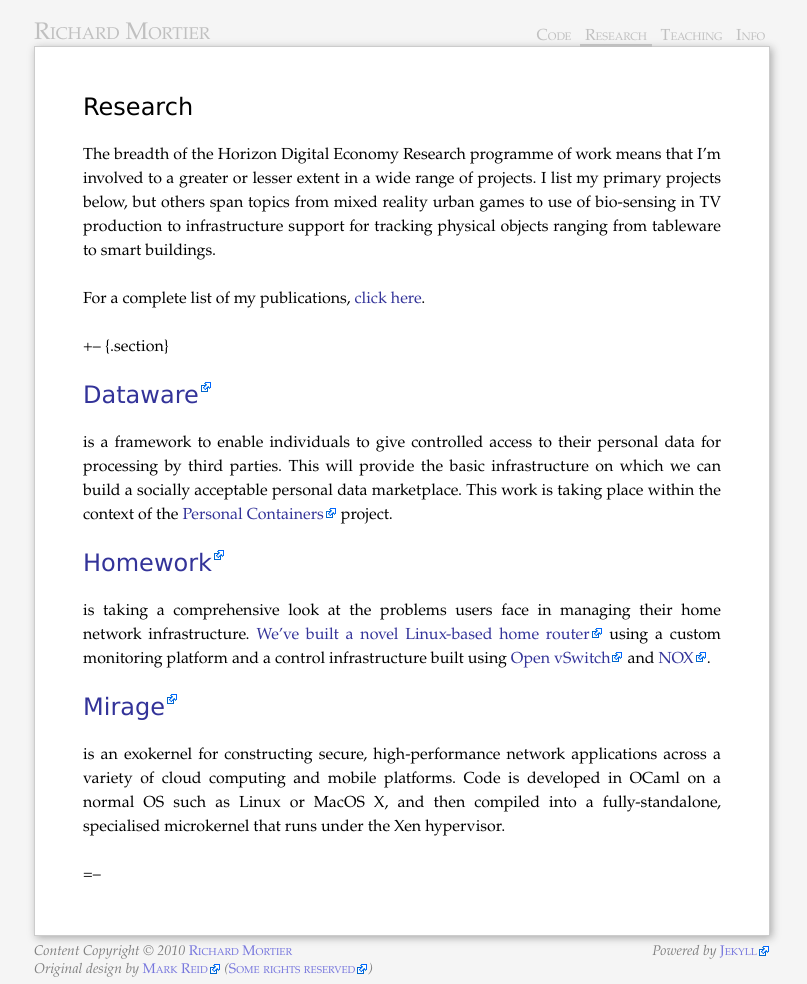
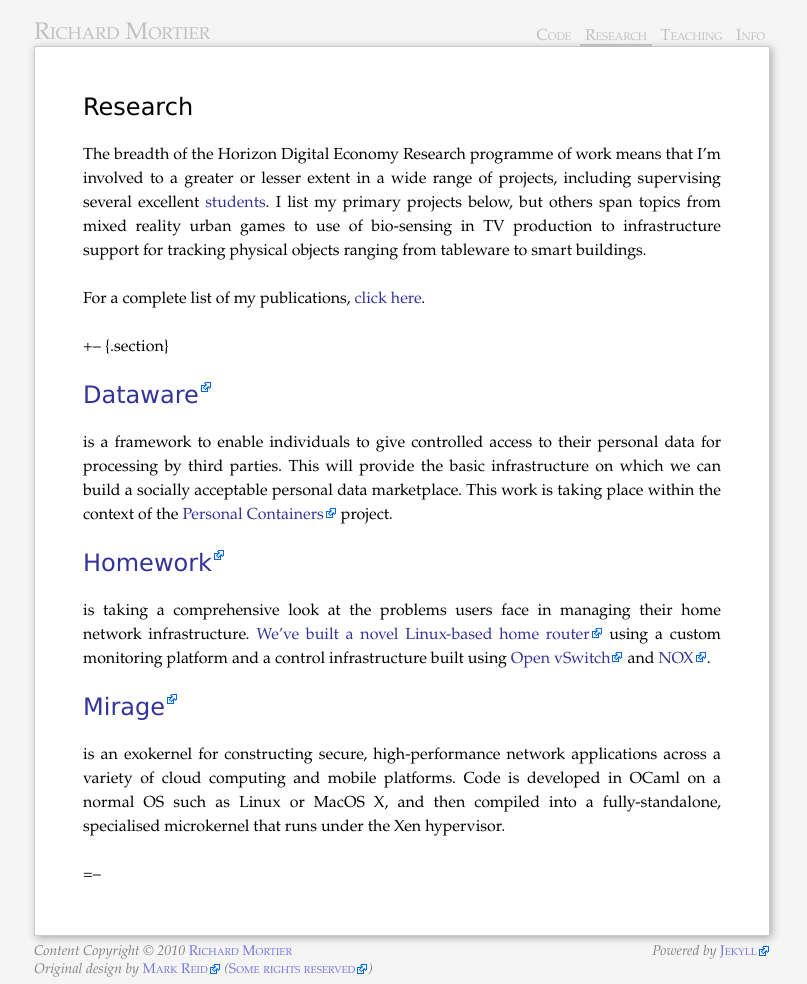
Before and after one commit to mor1/mort-www, a Jekyll site: the page built from research/index.md, in a window 1280 px wide. Shown: the whole page, without its empty margins (238-1045 px from the left). Built offline with Jekyll 4.4.1, drawn with Linux system fonts in a browser that asks for light colours; Markdown is read by kramdown in place of the engine named in the settings.

Commit message:
start putting phd student info up

```diff
--- a/research/index.md
+++ b/research/index.md
@@ -8,12 +8,14 @@ parent: mort
 Research
 ========
 
-The breadth of the Horizon Digital Economy Research programme of work
-means that I'm involved to a greater or lesser extent in a wide range
-of projects.  I list my primary projects below, but others span topics
-from mixed reality urban games to use of bio-sensing in TV production
-to infrastructure support for tracking physical objects ranging from
-tableware to smart buildings.
+The breadth of the Horizon Digital Economy Research programme of work means
+that I'm involved to a greater or lesser extent in a wide range of projects,
+including supervising several excellent [students][]. I list my primary
+projects below, but others span topics from mixed reality urban games to use
+of bio-sensing in TV production to infrastructure support for tracking
+physical objects ranging from tableware to smart buildings.
+
+[students]: students/
 
 For a complete list of my publications, [click here](../papers/).
 
```
Also changed, not shown: research/students/index.md (added, +42 -0 lines), teaching/index.md (+3 -2 lines).
